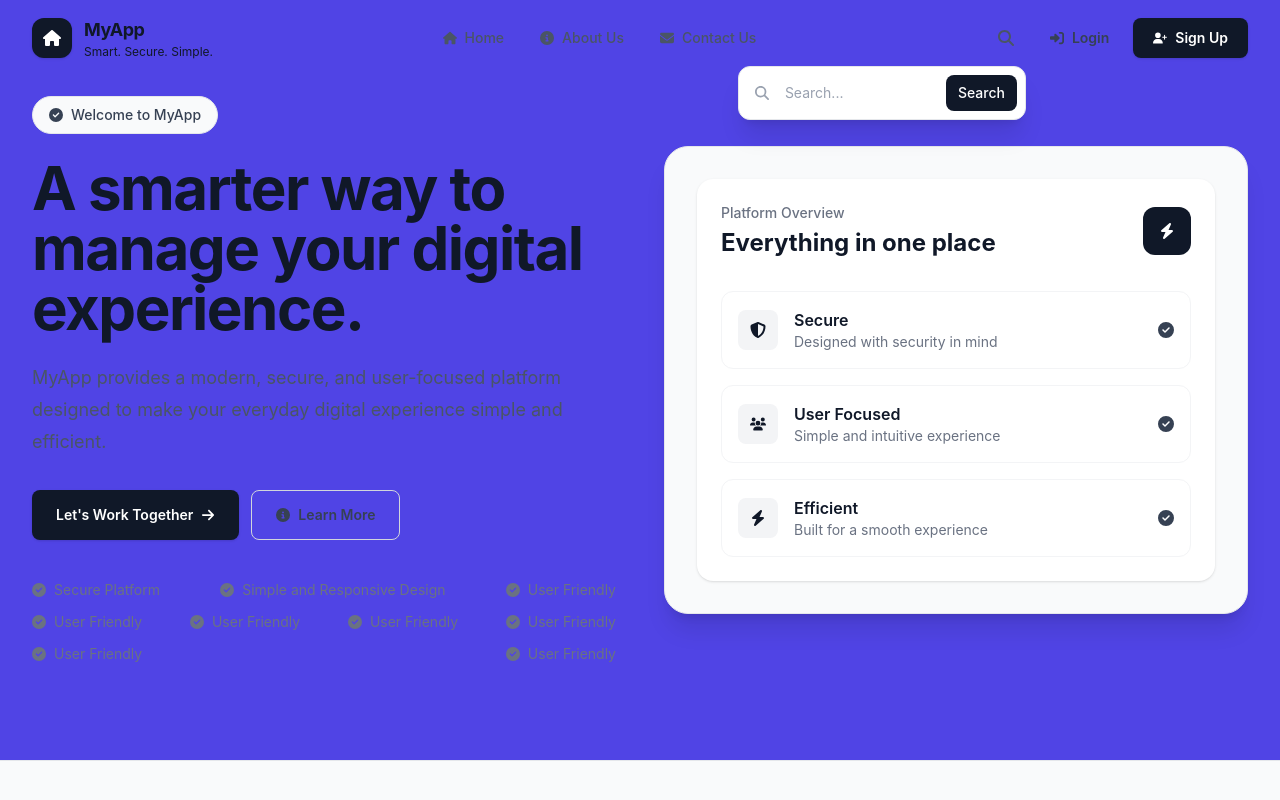
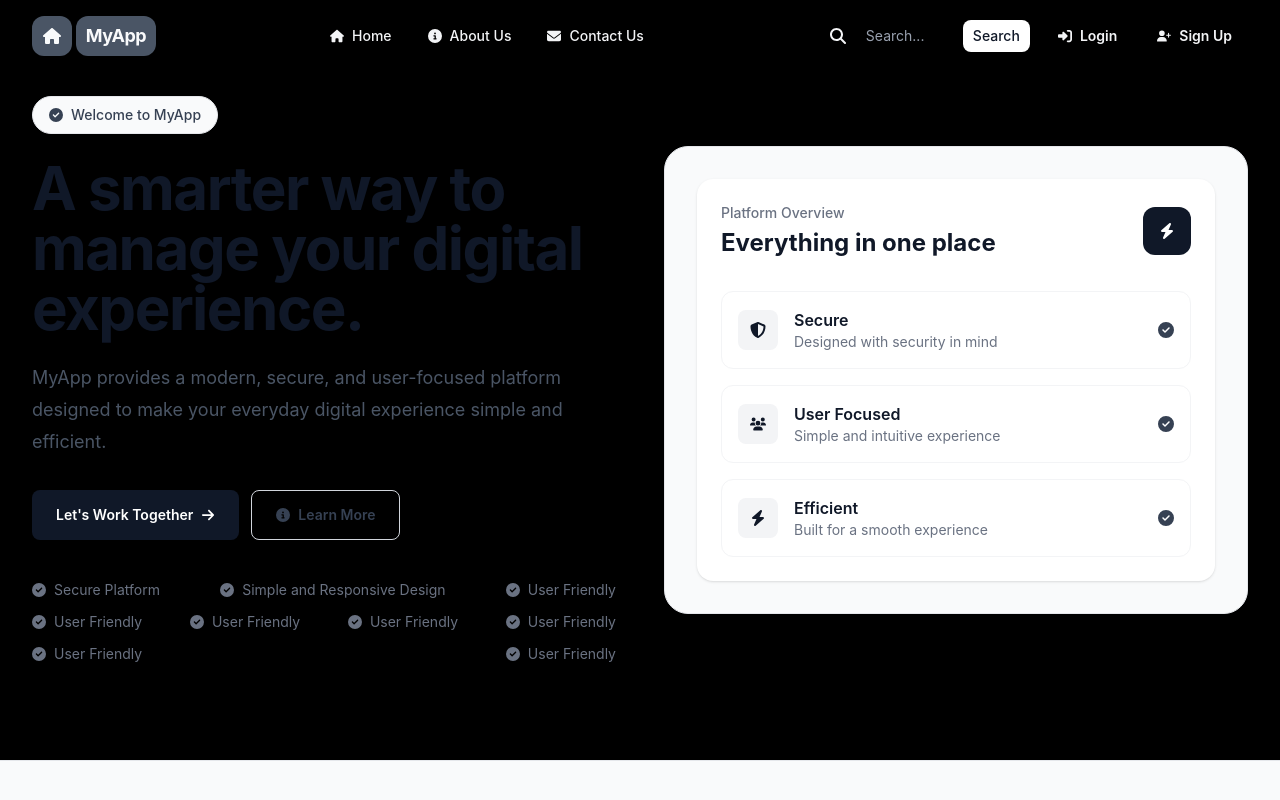
Before and after one commit to KD-Chy/MyApp, a React (Vite) app in the folder frontend/: page / in a window 1280 px wide. Both pictures are taken after a click on the button "Open search". Shown: the top 800 px of the page. Built offline with nearby package versions, Linux system fonts and the light colour scheme.

Commit message:
feat: improve navbar search interaction

```diff
--- a/frontend/src/components/navbar/HomeLogo.tsx
+++ b/frontend/src/components/navbar/HomeLogo.tsx
@@ -1,8 +1,24 @@
-import { SITE_NAME } from "@/constraint/constraints";
-
+import { useEffect, useState } from "react";
 import { FaHouse } from "react-icons/fa6";
 
+import { SITE_NAME } from "@/constants/constants";
+
 export default function HomeLogo() {
+    /*
+    |-------------------------
+    | Styles
+    |-------------------------
+    */
+
+    const homeButtonStyle = {
+        base: "flex h-10 items-center justify-center rounded-xl",
+        icon: "w-10 text-lg",
+        siteName: "w-20 text-lg font-bold tracking-tight",
+        scrolled:
+            "bg-gray-200 text-gray-900 hover:bg-gray-900 hover:text-gray-100",
+        top: "bg-gray-600 text-gray-50 hover:bg-gray-100 hover:text-gray-900", // This is unscrolled style
+    };
+
     /*
     |--------------------------------------------------------------------------
     | Handle home click
@@ -16,6 +32,32 @@
         });
     };
 
+    /*
+    |-------------------------
+    | State
+    |-------------------------
+    */
+
+    const [scrolled, setScrolled] = useState(false);
+
+    /*
+    |-------------------------
+    | Effects
+    |-------------------------
+    */
+
+    useEffect(() => {
+        const handleScroll = () => {
+            setScrolled(window.scrollY > 50);
+        };
+
+        window.addEventListener("scroll", handleScroll);
+
+        return () => {
+            window.removeEventListener("scroll", handleScroll);
+        };
+    }, []);
+
     return (
         <div>
             {/* --------------------------------------------------------
@@ -25,21 +67,46 @@
             <button
                 type="button"
                 onClick={handleHomeClick}
-                className="flex items-center gap-3 cursor-pointer" //items-center removed
+                className="flex items-center gap-1 cursor-pointer"
                 aria-label={`${SITE_NAME} home`}
             >
-                <div className="flex h-10 w-10 items-center justify-center rounded-xl bg-gray-900 text-white shadow-sm">
-                    <FaHouse className="text-lg" />
+                <div
+                    // className="flex h-10 w-10 items-center justify-center rounded-xl bg-gray-700 text-white shadow-sm"
+                    // className={`flex h-10 w-10 items-center justify-center rounded-xl text-lg ${scrolled ?
+                    //     "bg-gray-400 text-gray-900 hover:bg-gray-900 hover:text-gray-100" :
+                    //     "bg-gray-500 text-gray-50 hover:bg-gray-600"
+                    //     }`}
+
+                    //Simple form of just above commented className
+                    // className={`common-things site-common-things when-scrolled : when-unscrolled}`
+                    className={`${homeButtonStyle.base} ${homeButtonStyle.icon} ${scrolled ?
+                        homeButtonStyle.scrolled :
+                        homeButtonStyle.top
+                        }`}
+                >
+                    <FaHouse />
                 </div>
 
                 <div>
-                    <span className="block text-lg font-bold tracking-tight text-gray-900 text-left">
+                    <span
+                        // className={`flex h-10 w-20 items-center justify-center rounded-xl text-lg font-bold tracking-tight ${scrolled ?
+                        //     "rounded-lg bg-gray-400 text-gray-900 hover:bg-gray-900 hover:text-gray-100" :
+                        //     "bg-gray-500 text-gray-50 hover:bg-gray-600"
+                        //     }`}
+
+                        //Simple form of just above commented className
+                        // className={`common-things site-common-things when-scrolled : when-unscrolled}`
+                        className={`${homeButtonStyle.base} ${homeButtonStyle.siteName} ${scrolled ?
+                            homeButtonStyle.scrolled :
+                            homeButtonStyle.top
+                            }`}
+                    >
                         {SITE_NAME}
                     </span>
 
-                    <span className="hidden text-xs sm:block">
+                    {/* <span className="hidden rounded-xl text-xs sm:block">
                         Smart. Secure. Simple.
-                    </span>
+                    </span> */}
                 </div>
 
             </button>
--- a/frontend/src/components/navbar/Navbar.tsx
+++ b/frontend/src/components/navbar/Navbar.tsx
@@ -1,4 +1,4 @@
-import { useState } from "react";
+import { useEffect, useRef, useState } from "react";
 import { Link } from "react-router-dom";
 
 import {
@@ -39,25 +39,75 @@
 ];
 
 export default function Navbar() {
+    /*
+    |-------------------------
+    | State
+    |-------------------------
+    */
+
     const [mobileMenuOpen, setMobileMenuOpen] = useState(false);
     const [searchOpen, setSearchOpen] = useState(false);
     const [searchQuery, setSearchQuery] = useState("");
+    const [scrolled, setScrolled] = useState(false);
 
     /*
-    |--------------------------
-    | Close mobile menu
-    |--------------------------
+    |-------------------------
+    | Effects
+    |-------------------------
+    */
+
+    /*
+    |-------------------------
+    | Effect -> scroll behavior
+    |-------------------------
+    */
+    useEffect(() => {
+        const handleScroll = () => {
+            setScrolled(window.scrollY > 50);
+        };
+
+        window.addEventListener("scroll", handleScroll);
+
+        return () => {
+            window.removeEventListener("scroll", handleScroll);
+        };
+    }, []);
+
+    /*
+    |-------------------------
+    | Effect -> search outside-click behavior
+    |-------------------------
+    */
+    useEffect(() => {
+        const handleClickOutside = (event: MouseEvent) => {
+            if (
+                searchRef.current &&
+                !searchRef.current.contains(event.target as Node)
+            ) {
+                // Keep search open if user has typed something(space)
+                if (searchQuery.trim() !== "") {
+                    return;
+                }
+                setSearchOpen(false);
+            }
+        };
+
+        document.addEventListener("mousedown", handleClickOutside);
+
+        return () => {
+            document.removeEventListener("mousedown", handleClickOutside);
+        };
+    }, [searchQuery]);
+
+    /*
+    |---------------------------
+    | Handlers
+    |---------------------------
     */
 
     const closeMobileMenu = () => {
         setMobileMenuOpen(false);
     };
-
-    /*
-    |---------------------------
-    | Search handler
-    |---------------------------
-    */
 
     const handleSearch = (event: React.FormEvent<HTMLFormElement>) => {
         event.preventDefault();
@@ -80,18 +130,23 @@
         console.log("Search query:", query);
     };
 
+    const searchRef = useRef<HTMLDivElement>(null);
     return (
         <div>
             {/* ================================================================
                 | Navbar
                 ================================================================ */}
+            {/* <nav
+                className="absolute left-0 top-0 z-50 w-full bg-primary"
+                aria-label="Main navigation"
+            > */}
             <nav
-                className="absolute left-0 top-0 z-50 w-full bg-primary"
+                className={`fixed left-0 top-0 z-50 w-full transition-colors duration-300 ${scrolled ? "bg-white shadow-md" : "bg-primary"
+                    }`}
                 aria-label="Main navigation"
             >
                 <div
                     className="mx-auto flex max-w-7xl items-center justify-between px-4 py-4 sm:px-6 lg:px-8"
-                    aria-label="Main navigation"
                 >
 
                     {/* --------------------------------------------------------
@@ -113,7 +168,13 @@
                                 <a
                                     key={item.label}
                                     href={item.href}
-                                    className="group flex items-center gap-2 rounded-lg px-4 py-2.5 text-sm font-medium text-gray-600 transition hover:bg-gray-100 hover:text-gray-900"
+                                    // className="group flex items-center gap-2 rounded-lg px-4 py-2.5 text-sm font-medium
+                                    //         text-white transition hover:bg-gray-700 hover:text-white"
+
+                                    className={`group flex items-center gap-2 rounded-xl px-4 py-2.5 text-sm font-medium transition ${scrolled ?
+                                        "text-gray-900 hover:bg-gray-300" :
+                                        "text-gray-100 hover:bg-gray-500 hover:text-gray-100"
+                                        }`}
                                 >
                                     <Icon className="text-sm transition group-hover:scale-105" />
                                     <span>{item.label}</span>
@@ -125,19 +186,22 @@
 
                     {/* --------------------------------------------------------
                           Desktop right-side actions
-                        --------------------------------------------------------- */}
+                        -------------------------------------------------------- */}
 
                     <div className="hidden items-center gap-2 lg:flex">
-
-                        {/* Search */}
-
-                        <div className="relative">
-
+                        <div
+                            ref={searchRef}
+                            className="flex h-10 items-center overflow-hidden rounded-xl transition-all duration-300"
+                        >
+                            {/* Search icon */}
                             <button
                                 type="button"
                                 onClick={() => setSearchOpen((current) => !current)}
-                                className="flex h-10 w-10 items-center justify-center rounded-lg text-gray-600 transition hover:bg-gray-100 hover:text-gray-900"
-                                aria-label="Open search"
+                                className={`flex h-10 w-10 shrink-0 items-center justify-center rounded-xl transition ${scrolled
+                                    ? "text-gray-900 hover:bg-gray-300"
+                                    : "text-gray-100 hover:bg-gray-500"
+                                    }`}
+                                aria-label={searchOpen ? "Close search" : "Open search"}
                                 aria-expanded={searchOpen}
                             >
                                 <FaMagnifyingGlass />
@@ -146,10 +210,9 @@
                             {searchOpen && (
                                 <form
                                     onSubmit={handleSearch}
-                                    className="absolute right-0 top-12 flex w-72 items-center gap-2 rounded-xl border border-gray-200 bg-white p-2 shadow-xl"
+                                    className="flex items-center"
                                 >
-                                    <FaMagnifyingGlass className="ml-2 text-sm text-gray-400" />
-
+                                    {/* Small typing field */}
                                     <input
                                         type="search"
                                         value={searchQuery}
@@ -157,27 +220,34 @@
                                             setSearchQuery(event.target.value)
                                         }
                                         placeholder="Search..."
-                                        className="min-w-0 flex-1 border-0 bg-transparent px-2 py-2 text-sm outline-none placeholder:text-gray-400"
+                                        autoFocus
                                         aria-label="Search"
-                                        autoFocus
+                                        className={`w-26.25 border-0 bg-transparent px-2 text-sm outline-none placeholder:text-gray-400 ${scrolled
+                                            ? "text-gray-900"
+                                            : "text-gray-100 placeholder:text-gray-300"
+                                            }`}
                                     />
 
+                                    {/* Search button */}
                                     <button
                                         type="submit"
-                                        className="rounded-lg bg-gray-900 px-3 py-2 text-sm font-medium text-white transition hover:bg-gray-700"
+                                        className={`mr-1 shrink-0 whitespace-nowrap rounded-lg px-2.5 py-1.5 text-sm font-medium transition ${scrolled
+                                            ? "bg-gray-900 text-white hover:bg-gray-700"
+                                            : "bg-white text-gray-900 hover:bg-gray-200"
+                                            }`}
                                     >
                                         Search
                                     </button>
                                 </form>
                             )}
-
                         </div>
-
-                        {/* Login */}
-
                         <Link
                             to="/login"
-                            className="flex items-center gap-2 rounded-lg px-4 py-2.5 text-sm font-semibold text-gray-700 transition hover:bg-gray-100 hover:text-gray-900"
+                            // className="flex items-center gap-2 rounded-lg px-4 py-2.5 text-sm font-semibold text-gray-700 transition hover:bg-gray-100 hover:text-gray-900"
+                            className={`flex items-center gap-2 rounded-xl px-4 py-2.5 text-sm font-semibold transition ${scrolled ?
+                                "text-gray-900 hover:bg-gray-300" :
+                                "text-gray-100 hover:bg-gray-500 hover:text-gray-100"
+                                }`}
                         >
                             <FaRightToBracket />
                             <span>Login</span>
@@ -187,7 +257,11 @@
 
                         <Link
                             to="/signup"
-                            className="flex items-center gap-2 rounded-lg bg-gray-900 px-5 py-2.5 text-sm font-semibold text-white shadow-sm transition hover:bg-gray-700"
+                            // className="flex items-center gap-2 rounded-lg bg-gray-900 px-5 py-2.5 text-sm font-semibold text-white shadow-sm transition hover:bg-gray-700"
+                            className={`flex items-center gap-2 rounded-xl px-4 py-2.5 text-sm font-semibold transition ${scrolled ?
+                                "text-gray-900 hover:bg-gray-300" :
+                                "text-gray-100 hover:bg-gray-500 hover:text-gray-100"
+                                }`}
                         >
                             <FaUserPlus />
                             <span>Sign Up</span>
--- a/frontend/src/constraint/constraints.ts
+++ b/frontend/src/constants/constants.ts
@@ -1,3 +1,5 @@
+// Rules or restrictions that something must follow
+
 /*
 |--------------------------------------------------------------------------
 | Website configuration
--- a/frontend/src/index.css
+++ b/frontend/src/index.css
@@ -8,7 +8,7 @@
 
 @theme {
     /* Brand */
-    --color-primary: #5044E5;
+    --color-primary: #000000;
     --color-primary-hover: #4338CA;
 
     /* Semantic */
--- a/frontend/src/pages/homepage/AboutSection.tsx
+++ b/frontend/src/pages/homepage/AboutSection.tsx
@@ -5,7 +5,7 @@
     FaCircleCheck,
 } from "react-icons/fa6";
 
-import { SITE_NAME } from "@/constraint/constraints";
+import { SITE_NAME } from "@/constants/constants";
 
 export default function AboutSection() {
     return (
--- a/frontend/src/pages/homepage/Footer.tsx
+++ b/frontend/src/pages/homepage/Footer.tsx
@@ -7,7 +7,7 @@
     FaTwitter,
 } from "react-icons/fa6";
 
-import { SITE_NAME } from "@/constraint/constraints";
+import { SITE_NAME } from "@/constants/constants";
 
 export default function Footer() {
     return (
--- a/frontend/src/pages/homepage/HeroSection.tsx
+++ b/frontend/src/pages/homepage/HeroSection.tsx
@@ -9,7 +9,7 @@
     FaUsers,
 } from "react-icons/fa6"
 
-import { SITE_NAME } from "@/constraint/constraints";
+import { SITE_NAME } from "@/constants/constants";
 
 export default function HeroSection() {
     return (
--- a/frontend/src/pages/homepage/HomePage.tsx
+++ b/frontend/src/pages/homepage/HomePage.tsx
@@ -1,4 +1,4 @@
-import Navbar from "../../components/navbar/Navbar";
+import Navbar from "@/components/navbar/Navbar";
 import HeroSection from "./HeroSection";
 import ContactSection from "./ContactSection";
 import AboutSection from "./AboutSection";
```
